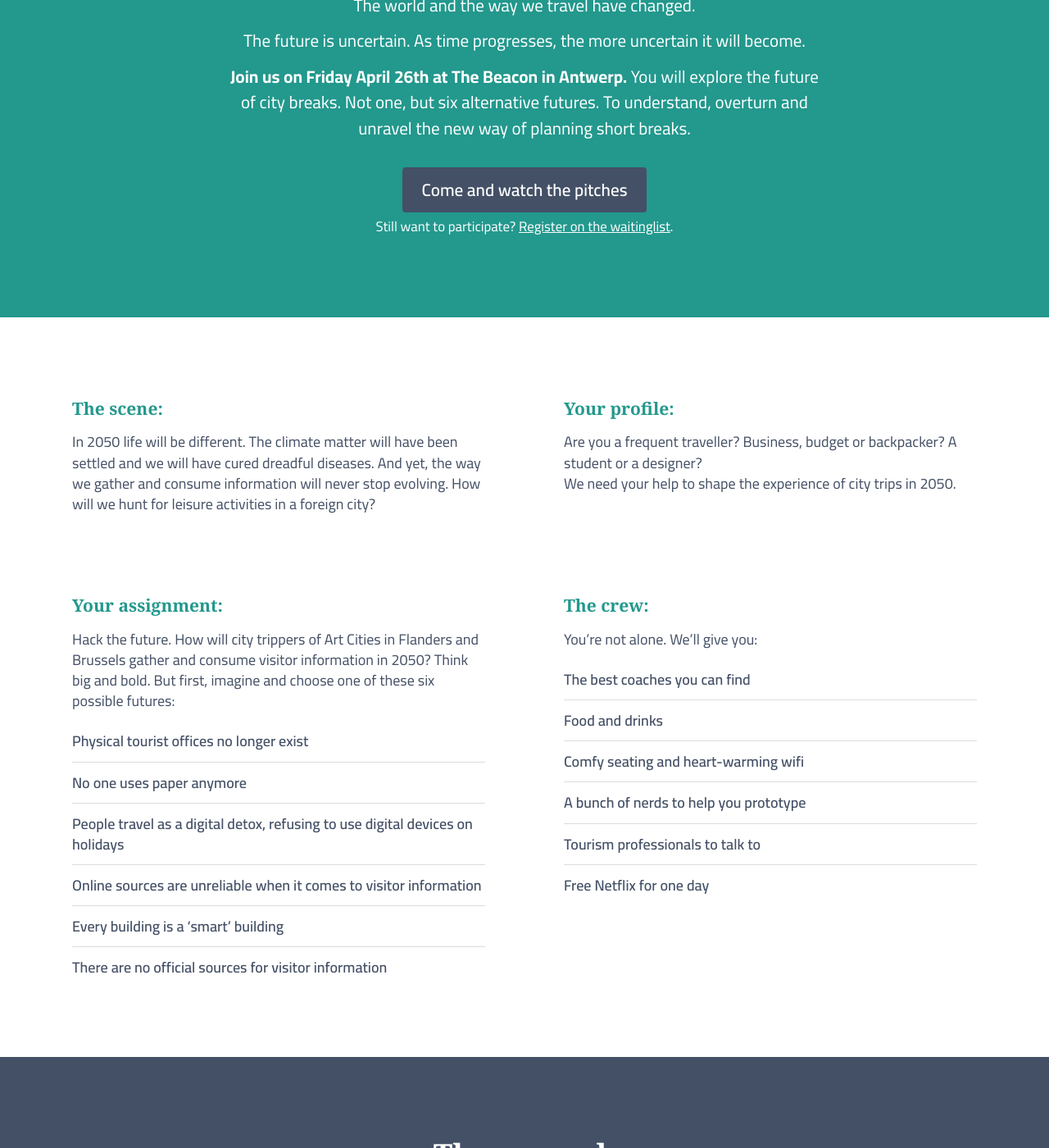
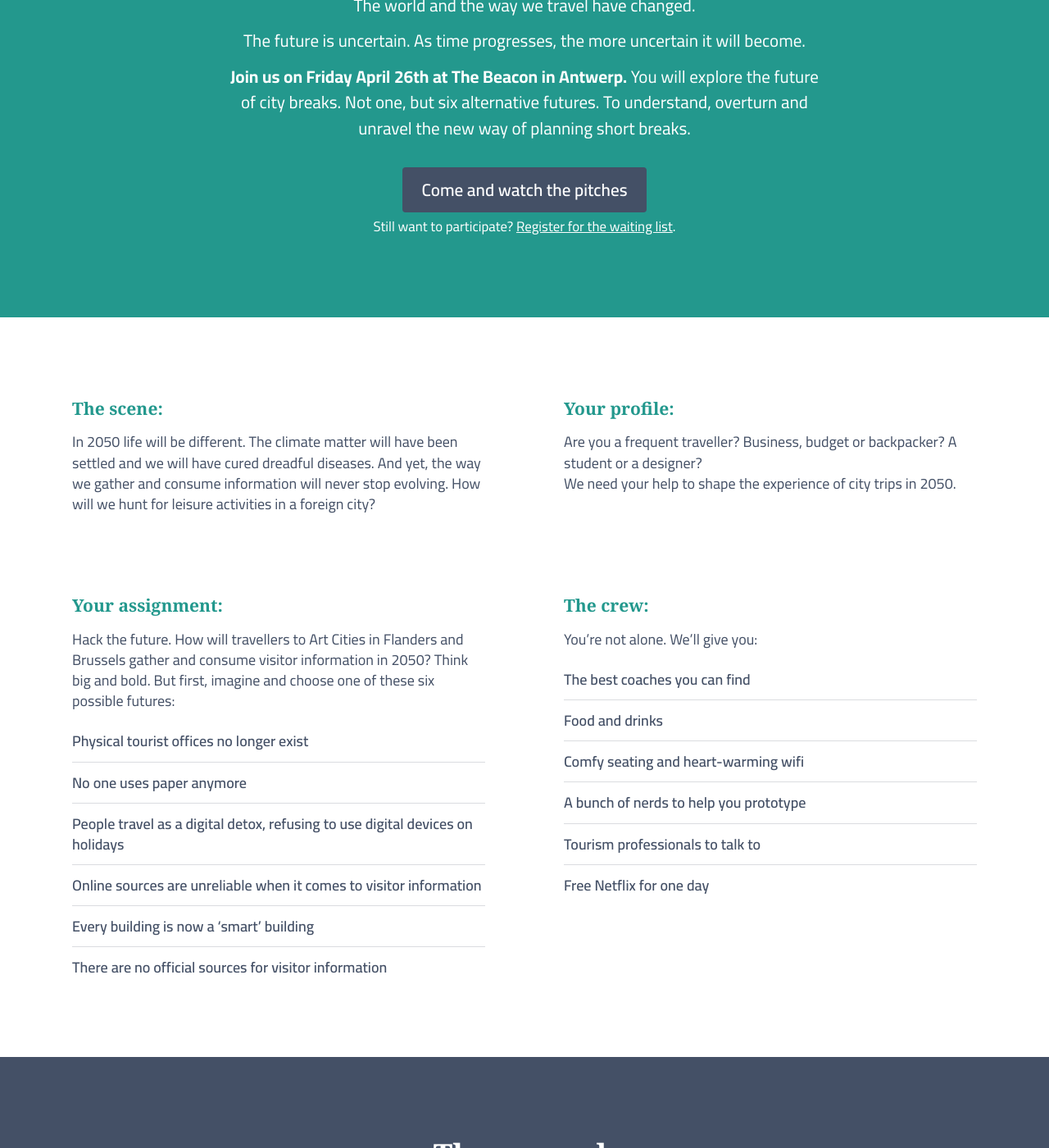
Before and after one commit to nerdlab-be/traveljam, a Jekyll site: the page built from _pages/index.markdown, in a window 1280 px wide and 1400 px high, scrolled down 909 px. Shown: the whole window at 82% size. Built offline with Jekyll 4.4.1, drawn with Linux system fonts in a browser that asks for light colours; some of the changed text lies outside the part shown.

Commit message:
Update index.markdown
typos removed + broken link restored

```diff
--- a/_pages/index.markdown
+++ b/_pages/index.markdown
@@ -14,19 +14,19 @@
   title: "Wake up! It’s 2050."
   para-one: "The world and the way we travel have changed. "
   para-two: "The future is uncertain. As time progresses, the more uncertain it will become."
-  para-three: "<strong>Join us on Friday April 26th at The Beacon in Antwerp.</strong> You will explore the future of city breaks. Not one, but six alternative futures. To understand, overturn and unravel the new way of planning short breaks.<br> <br> <a href='/pitches' class='c-btn c-btn--primary'>Come and watch the pitches</a> <br> <small>Still want to participate? <a href='/register' class='c-link'>Register on the waitinglist</a>.</small>"
+  para-three: "<strong>Join us on Friday April 26th at The Beacon in Antwerp.</strong> You will explore the future of city breaks. Not one, but six alternative futures. To understand, overturn and unravel the new way of planning short breaks.<br> <br> <a href='/pitches' class='c-btn c-btn--primary'>Come and watch the pitches</a> <br> <small>Still want to participate? <a href='/register' class='c-link'>Register for the waiting list</a>.</small>"
   subtitle-one: "The scene:"
   subpara-one: "In 2050 life will be different. The climate matter will have been settled and we will have cured dreadful diseases. And yet, the way we gather and consume information will never stop evolving. How will we hunt for leisure activities in a foreign city?"
   subtitle-two: "Your profile:"
   subpara-two: "Are you a frequent traveller? Business, budget or backpacker? A student or a designer?<br /> We need your help to shape the experience of city trips in 2050."
   subtitle-three: "Your assignment:"
-  subpara-three: "Hack the future. How will city trippers of Art Cities in Flanders and Brussels gather and consume visitor information in 2050? Think big and bold. But first, imagine and choose one of these six possible futures:"
+  subpara-three: "Hack the future. How will travellers to Art Cities in Flanders and Brussels gather and consume visitor information in 2050? Think big and bold. But first, imagine and choose one of these six possible futures:"
   list-one:
     - para: "Physical tourist offices no longer exist"
     - para: "No one uses paper anymore"
     - para: "People travel as a digital detox, refusing to use digital devices on holidays"
     - para: "Online sources are unreliable when it comes to visitor information"
-    - para: "Every building is a ‘smart’ building"
+    - para: "Every building is now a ‘smart’ building"
     - para: "There are no official sources for visitor information"
   subtitle-four: "The crew:"
   subpara-four: "You’re not alone. We’ll give you:"
@@ -82,8 +82,8 @@
   title: "The coaches"
 subscribe:
   title: "Come and see the pitches"
-  para: "At 19:00 at UrbanCity in Antwerp. Te 11 groups and Nigel Williams will give you a night to remember."
-  subpara: "Registrations for particating has ended but we have a <a href='/register'>waitinglist</a>."
+  para: "19:00 at UrbanCity in Antwerp. The 11 groups and Nigel Williams will give you a night to remember."
+  subpara: "Registrations for participating have ended, but we have a <a href='/register'>waiting list</a>."
   link: "Register for the audience"
-  linkHref: "/pithces/"
+  linkHref: "/pitches/"
 ---
```
